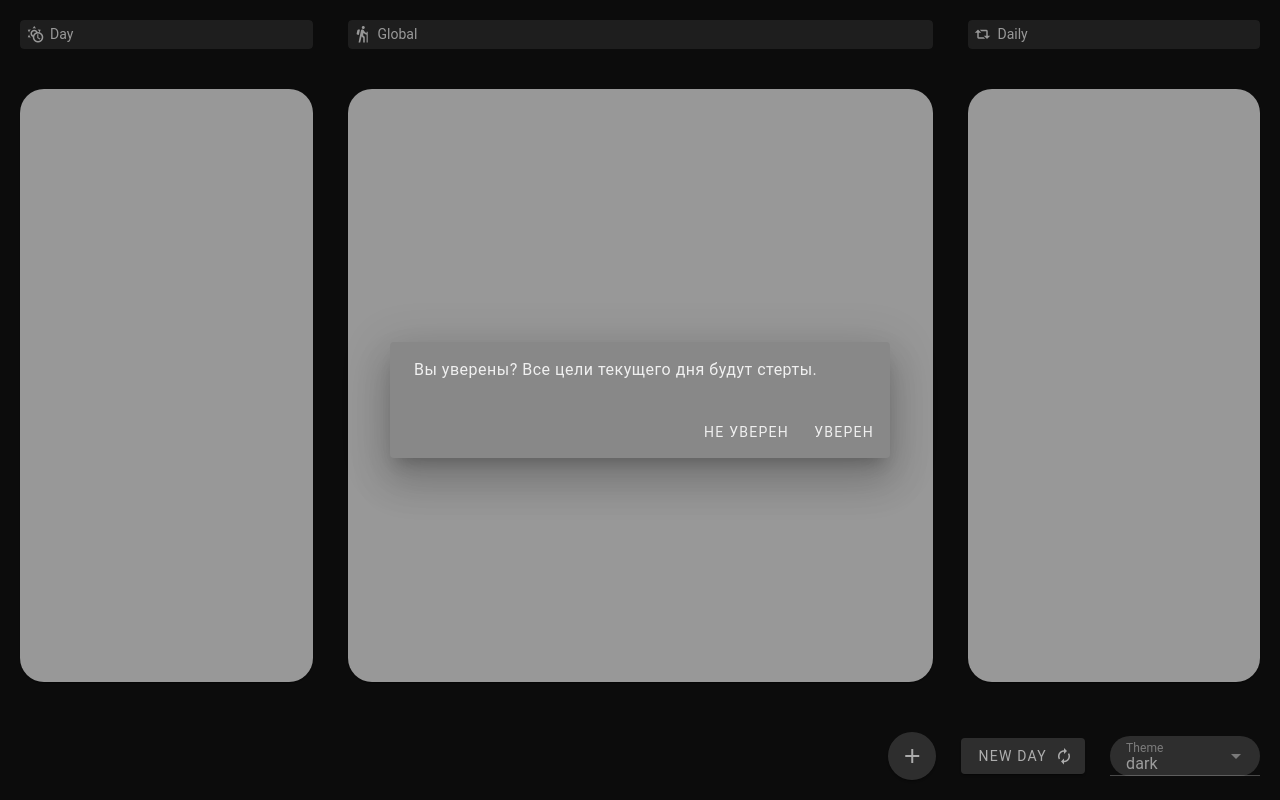
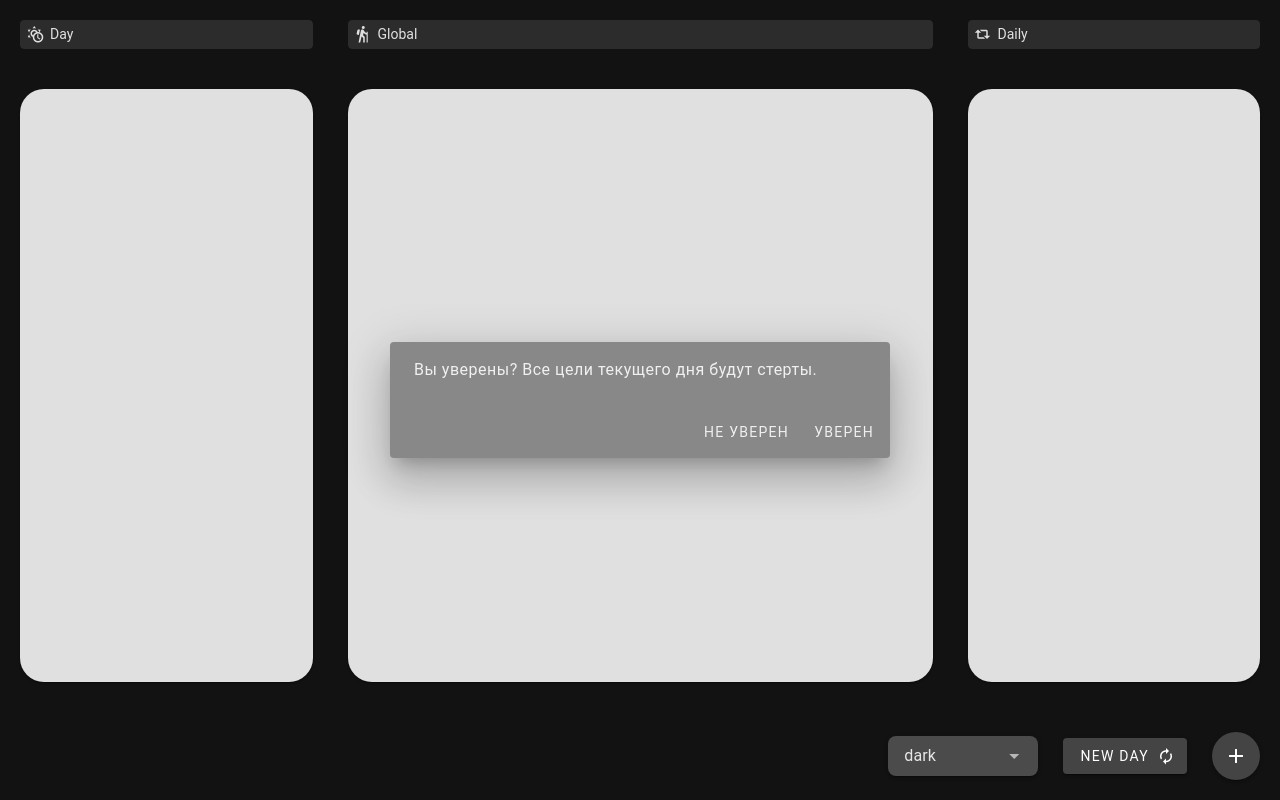
Before and after one commit to Virab-Maestro/CControl, a Vue app: page / in a window 1280 px wide. Both pictures are taken after a click on the button "NEW DAY". Built offline with nearby package versions, Linux system fonts and the light colour scheme.

Commit message:
design changes

```diff
--- a/src/components/GoalGroup.vue
+++ b/src/components/GoalGroup.vue
@@ -47,7 +47,13 @@ const minusStep = (goal: Goal) => {
     <v-card class="goal-group" color="primary" variant="elevated" rounded="xl">
       <!-- v-list of other cards -->
       <v-card-item>
-        <v-card class="mb-5 pa-2" v-for="(goal) in goals" color="secondary" variant="tonal">
+        <v-card
+            v-for="(goal) in goals"
+            class="mb-5 pa-2 border-sm border-background"
+            color="secondary"
+            variant="tonal"
+            border="black"
+            >
           <v-card-title class="text-info">
             {{ goal.desc }}
           </v-card-title>
--- a/src/components/GoalToolbar.vue
+++ b/src/components/GoalToolbar.vue
@@ -2,7 +2,7 @@
 import useGoalStore from "@/stores/goalStore.ts";
 import { ref, watch } from "vue";
 import { useTheme } from "vuetify";
-import type {Goal} from "../types";
+import type { Goal } from "../types";
 
 const goalStore = useGoalStore(),
     theme = useTheme(),
@@ -48,7 +48,7 @@ const addGoal = async () => {
   }
 
   //add to goalStore.goalList
-  const goal = {
+  const goal: Goal = {
     type: goalAcvType.value,
     desc: goalDesc.value,
     unit: goalUnit.value,
@@ -88,22 +88,22 @@ const rules = {
 
 <template>
   <div class="goal-toolbar">
-    <v-btn color="info" icon="mdi-plus" @click="onAddGoal"/>
-    <v-btn color="info" append-icon="mdi-autorenew" @click="onNewDay">New Day</v-btn>
     <v-select
         v-model="activeTheme"
         bg-color="info"
         :items="appThemes"
-        label="Theme"
         density="compact"
         width="150"
-        rounded="xl"
+        rounded="lg"
+        variant="solo-filled"
         hide-details
     />
+    <v-btn color="info" append-icon="mdi-autorenew" @click="onNewDay">New Day</v-btn>
+    <v-btn color="info" icon="mdi-plus" @click="onAddGoal"/>
   </div>
 
 <!-- newDay dialog -->
-  <v-dialog v-model="newDayDial" :max-width="500">
+  <v-dialog v-model="newDayDial" :max-width="500" :scrim="false">
     <v-card>
       <v-card-text>
         Вы уверены? Все цели текущего дня будут стерты.
@@ -116,7 +116,11 @@ const rules = {
   </v-dialog>
 
 <!-- addGoal dialog -->
-  <v-dialog class="add-goal-dialog" v-model="addGoalDial" :max-width="500">
+  <v-dialog
+      class="add-goal-dialog"
+      v-model="addGoalDial"
+      :max-width="500"
+      :scrim="false">
     <v-card>
       <v-card-text>
         <v-form ref="addGoalForm" @submit.prevent="addGoal">
```
